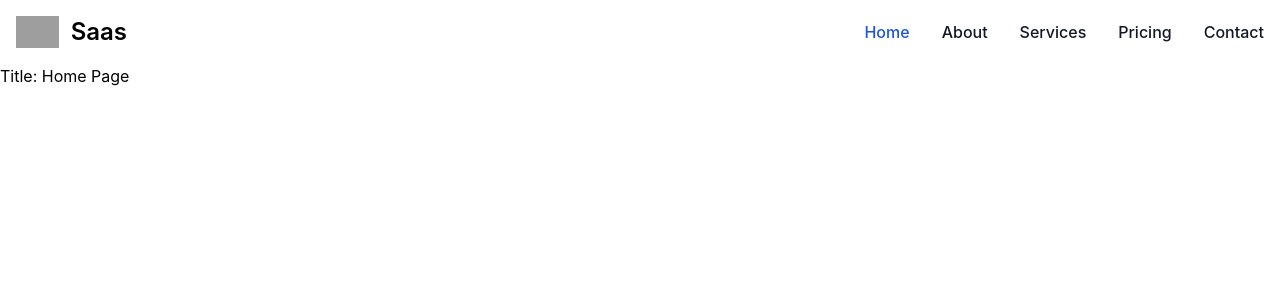
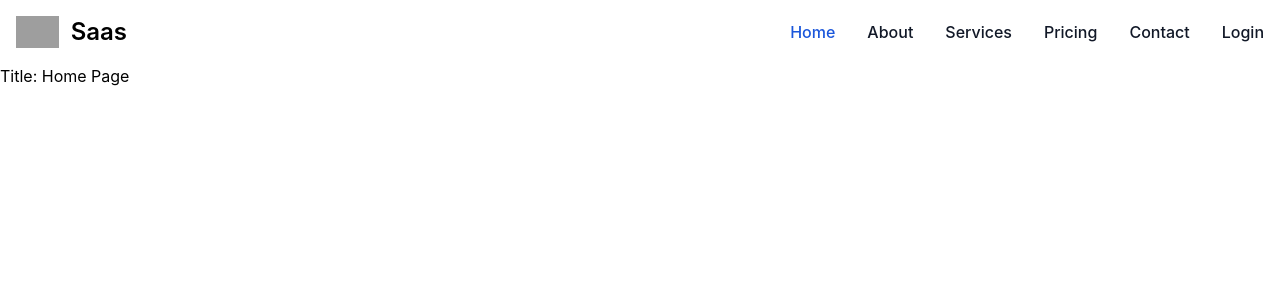
Before and after one commit to ajay2051/SaaS, a Django app: page /visits/ in a window 1280 px wide. Shown: the top 300 px of the page. Run offline with Django 5.2, Linux system fonts and the light colour scheme; some libraries are stand-ins or nearby versions; grey boxes are pictures that could not be loaded.

Commit message:
navbar_links

```diff
--- a/templates/navbar.html
+++ b/templates/navbar.html
@@ -13,7 +13,8 @@
     <div class="hidden w-full md:block md:w-auto" id="navbar-default">
       <ul class="font-medium flex flex-col p-4 md:p-0 mt-4 border border-gray-100 rounded-lg bg-gray-50 md:flex-row md:space-x-8 rtl:space-x-reverse md:mt-0 md:border-0 md:bg-white dark:bg-gray-800 md:dark:bg-gray-900 dark:border-gray-700">
         <li>
-          <a href="#" class="block py-2 px-3 text-white bg-blue-700 rounded md:bg-transparent md:text-blue-700 md:p-0 dark:text-white md:dark:text-blue-500" aria-current="page">Home</a>
+          <a href="{% url 'home_page' %}"
+             class="block py-2 px-3 text-white bg-blue-700 rounded md:bg-transparent md:text-blue-700 md:p-0 dark:text-white md:dark:text-blue-500" aria-current="page">Home</a>
         </li>
         <li>
           <a href="#" class="block py-2 px-3 text-gray-900 rounded hover:bg-gray-100 md:hover:bg-transparent md:border-0 md:hover:text-blue-700 md:p-0 dark:text-white md:dark:hover:text-blue-500 dark:hover:bg-gray-700 dark:hover:text-white md:dark:hover:bg-transparent">About</a>
@@ -27,6 +28,10 @@
         <li>
           <a href="#" class="block py-2 px-3 text-gray-900 rounded hover:bg-gray-100 md:hover:bg-transparent md:border-0 md:hover:text-blue-700 md:p-0 dark:text-white md:dark:hover:text-blue-500 dark:hover:bg-gray-700 dark:hover:text-white md:dark:hover:bg-transparent">Contact</a>
         </li>
+        <li>
+          <a href="{% url 'login' %}"
+             class="block py-2 px-3 text-gray-900 rounded hover:bg-gray-100 md:hover:bg-transparent md:border-0 md:hover:text-blue-700 md:p-0 dark:text-white md:dark:hover:text-blue-500 dark:hover:bg-gray-700 dark:hover:text-white md:dark:hover:bg-transparent">Login</a>
+        </li>
       </ul>
     </div>
   </div>
```
